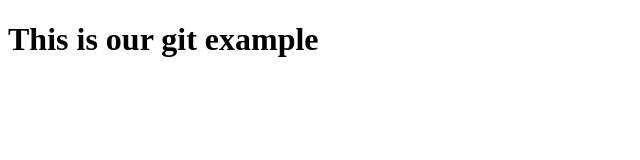
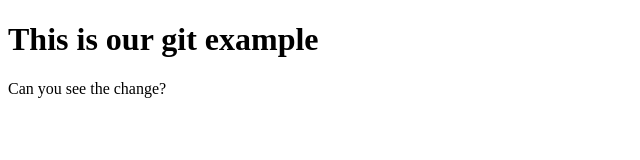
Before and after one commit to DAT14V1TennaOrum/GitAngular, a plain HTML site: page index.html in a window 1280 px wide. Shown: the whole page, without its empty margins (0-640 px from the left). Drawn offline with Linux system fonts and the light colour scheme.

Commit message:
Second commit

```diff
--- a/index.html
+++ b/index.html
@@ -6,5 +6,6 @@
 </head>
 <body>
     <h1>This is our git example</h1>
+    <p>Can you see the change?</p>
 </body>
 </html>
```
